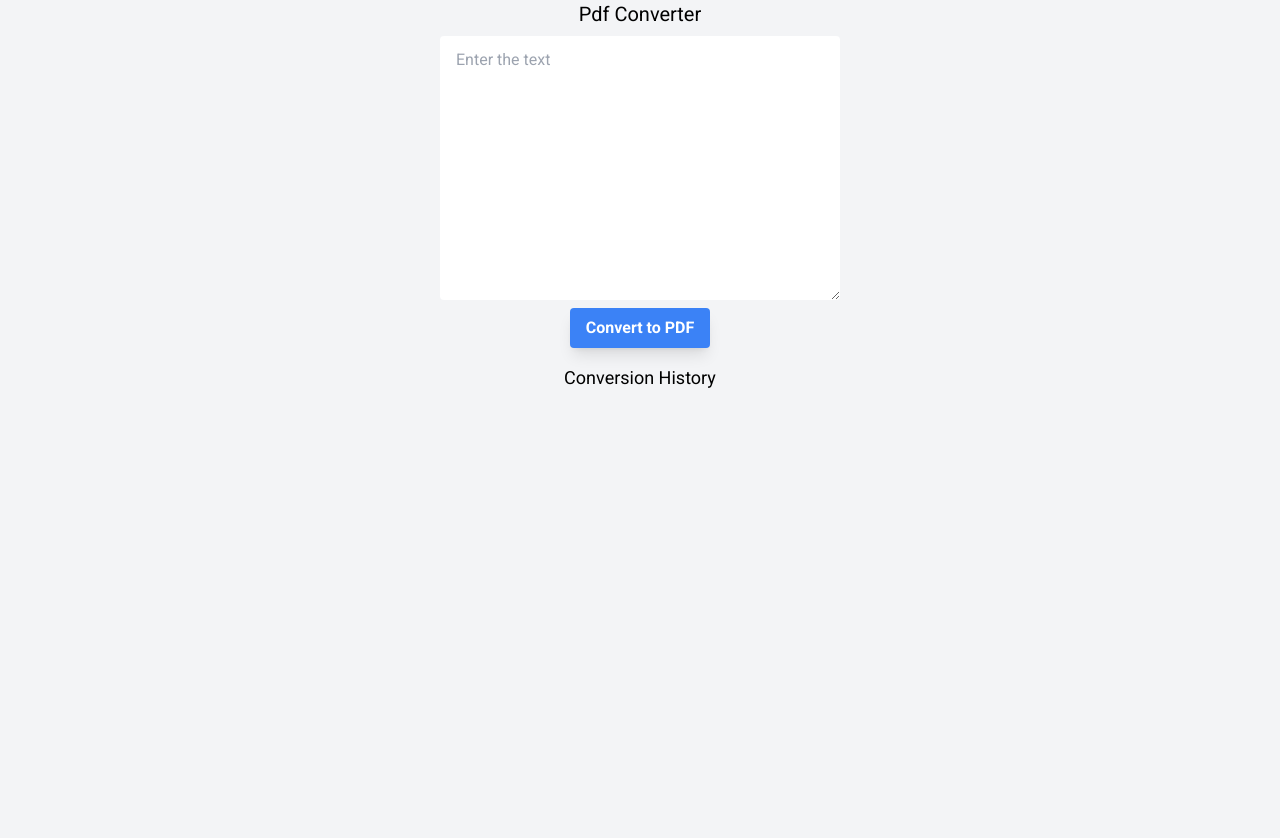
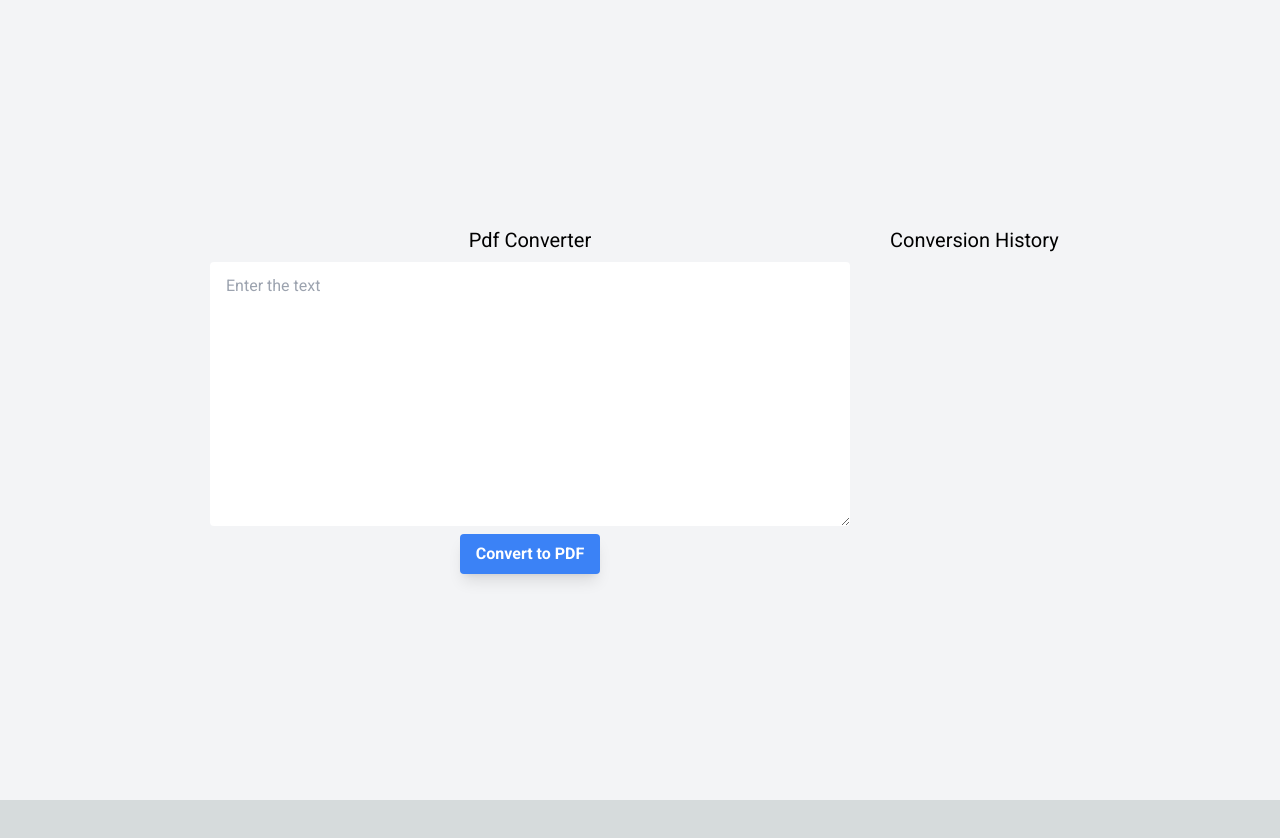
Before and after one commit to Parenyuk/pdf-converter, a Next.js app: page / in a window 1280 px wide. Shown: the top 838 px of the page. After the commit the page ends 800 px from the top, so only its background shows below. Built offline with nearby package versions, Linux system fonts and the light colour scheme.

Commit message:
PDF-002, fixed styles for history block

```diff
--- a/src/app/(home)/components/PDFConverter/PDFConverter.tsx
+++ b/src/app/(home)/components/PDFConverter/PDFConverter.tsx
@@ -56,13 +56,6 @@ export const PdfConverter = ({}: ComponentType) => {
         console.log('savedHistory', savedHistory);
     }, []);
 
-    // useEffect(() => {
-    //     const savedHistory = localStorage.getItem('pdfConversionHistory');
-    //     if (savedHistory) {
-    //         setConversionHistory(JSON.parse(savedHistory));
-    //     }
-    // }, []);
-
     useEffect(() => {
         localStorage.setItem('pdfConversionHistory', JSON.stringify(conversionHistory));
     }, [conversionHistory]);
@@ -94,10 +87,11 @@ export const PdfConverter = ({}: ComponentType) => {
     }, [conversionHistory]);
 
     return (
+        <div className="flex">
             <div className="flex flex-col items-center">
                 <h1 className="text-xl">Pdf Converter</h1>
                 <textarea
-                className="mx-0 my-2 px-4 py-3 rounded min-h-[250px] min-w-[400px] resize-y"
+                    className="mx-0 my-2 px-4 py-3 rounded min-h-[250px] w-[50vw] resize-y"
                     rows="10"
                     placeholder="Enter the text"
                     onChange={(e) => setText(e.target.value)}
@@ -109,22 +103,8 @@ export const PdfConverter = ({}: ComponentType) => {
                     Convert to PDF
                 </button>
 
-            {isClient && (
-                <>
-                    <div className="mt-4">
-                        <h2 className="text-lg mb-2">Conversion History</h2>
-                        <ul className="list-disc pl-4">
-                            {conversionHistory.map((item, index) => (
-                                <li key={index} className="text-blue-500 cursor-pointer" onClick={() => handleHistoryItemClick(item)}>
-                                    Converted Document {index + 1}
-                                </li>
-                            ))}
-                        </ul>
-                    </div>
-
-                    <div className="h-screen w-screen">
-                        {pdfUrl && (
-                            <div className={'flex items-center  h-[250px] w-[50vw]'}>
+                {isClient && pdfUrl && (
+                    <div className={'flex items-center  h-[250px] w-[50vw] mt-[24px]'}>
                         <Worker workerUrl={`https://unpkg.com/pdfjs-dist@${pdfjsVersion}/build/pdf.worker.min.js`}>
                             <Viewer
                                 fileUrl={pdfUrl}
@@ -133,8 +113,22 @@ export const PdfConverter = ({}: ComponentType) => {
                     </div>
                 )}
             </div>
-                </>
-            )}
+            <div className='ml-[40px] min-w-[180px]'>
+                <h2 className="text-xl mb-[8px]">Conversion History</h2>
+                {
+                    isClient && (
+                        <ul className="list-disc text-center">
+                            {conversionHistory.map((item, index) => (
+                                <li key={index} className="text-blue-500 cursor-pointer list-none"
+                                    onClick={() => handleHistoryItemClick(item)}>
+                                    Converted Document {index + 1}
+                                </li>
+                            ))}
+                        </ul>
+                    )
+                }
             </div>
+        </div>
+
     );
 };
```
Lines whose indentation alone changed are shown as unchanged.
